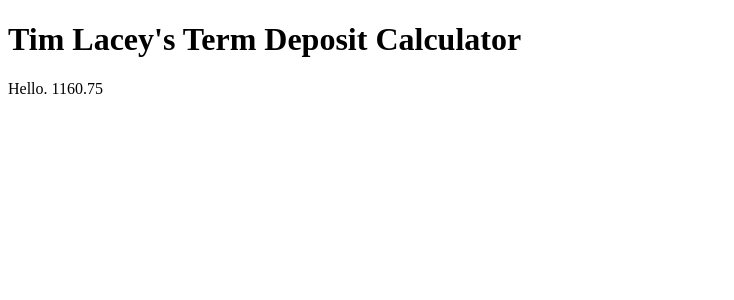
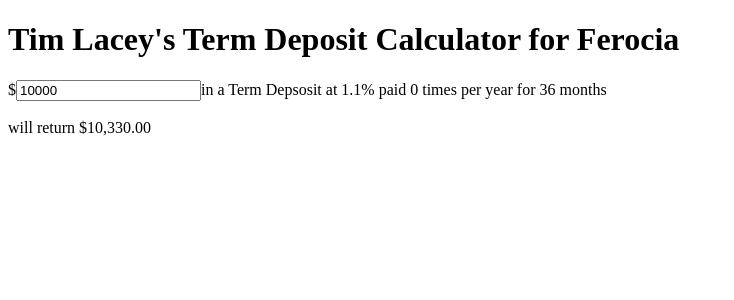
Before and after one commit to timalacey/Ferocia-takehome, a React (Vite) app: page / in a window 1280 px wide. Shown: the top 300 px of the page, without its empty margins (0-734 px from the left). Built offline with nearby package versions, Linux system fonts and the light colour scheme.

Commit message:
input field for P, track via React.useState

```diff
--- a/App.jsx
+++ b/App.jsx
@@ -1,10 +1,47 @@
+import React from 'react';
 import calculateTermDepositReturn from './src/calculateTermDepositReturn.js'
 
+const INPUTS = {
+  "P": { defaultValue: 10000, min: 1, max: 10 ** 20 },
+  "r": { defaultValue: 1.1, min: 0, max: 15 },
+  "n": { defaultValue: 0, min: 0, max: 12 },
+  "t": { defaultValue: 36, min: 0, max: 720 },
+};
+
 export default function App() {
+  const [state, setState] = React.useState({
+    P: INPUTS.P.defaultValue,
+  })
+
+  function onFieldChange(event) {
+    setState({
+      ...state,
+      [event.target.name]: event.target.value,
+    })
+  }
+
+  const finalBalance = calculateTermDepositReturn(state.P, INPUTS.r.defaultValue, INPUTS.n.defaultValue, INPUTS.t.defaultValue);
+
   return (
     <>
-      <h1>Tim Lacey's Term Deposit Calculator</h1>
-      <p>Hello. {calculateTermDepositReturn(1000, 5, 4, 36)}</p>
+      <h1>Tim Lacey's Term Deposit Calculator for Ferocia</h1>
+      <form onChange={onFieldChange} >
+        <label>$</label>
+        <input
+          defaultValue={state.P}
+          name="P"
+          type="number"
+        />
+        <label>
+          in a Term Depsosit at {INPUTS.r.defaultValue}% paid {INPUTS.n.defaultValue} times per year for {INPUTS.t.defaultValue} months
+        </label>
+        <br />
+        <br />
+      </form>
+      {(finalBalance > 0) && <label>
+        will return {finalBalance.toLocaleString('en-AU', { style: 'currency', currency: 'AUD' })}
+      </label>
+      }
     </>
   )
 }
```
